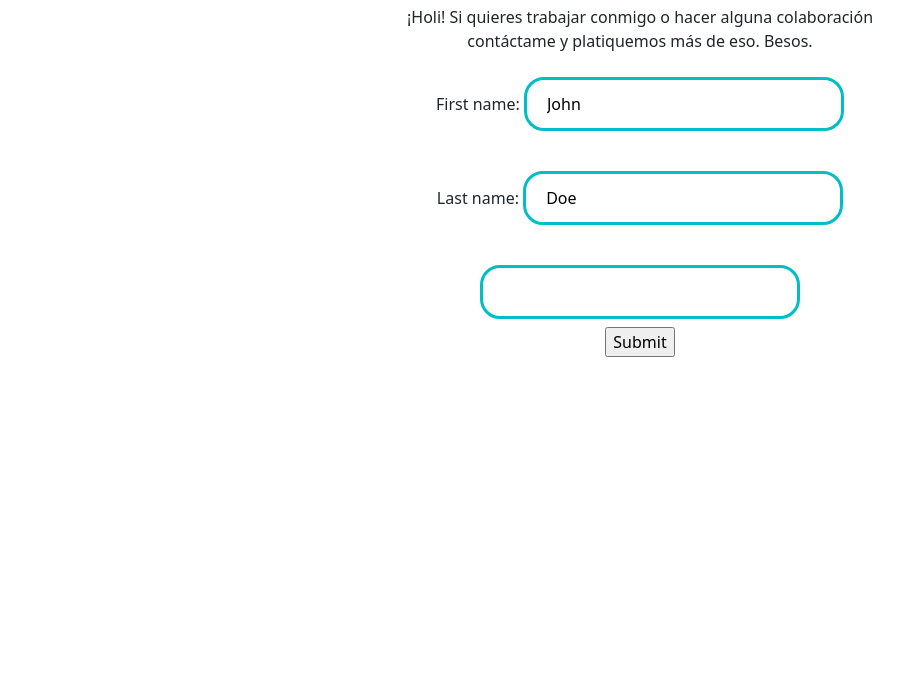
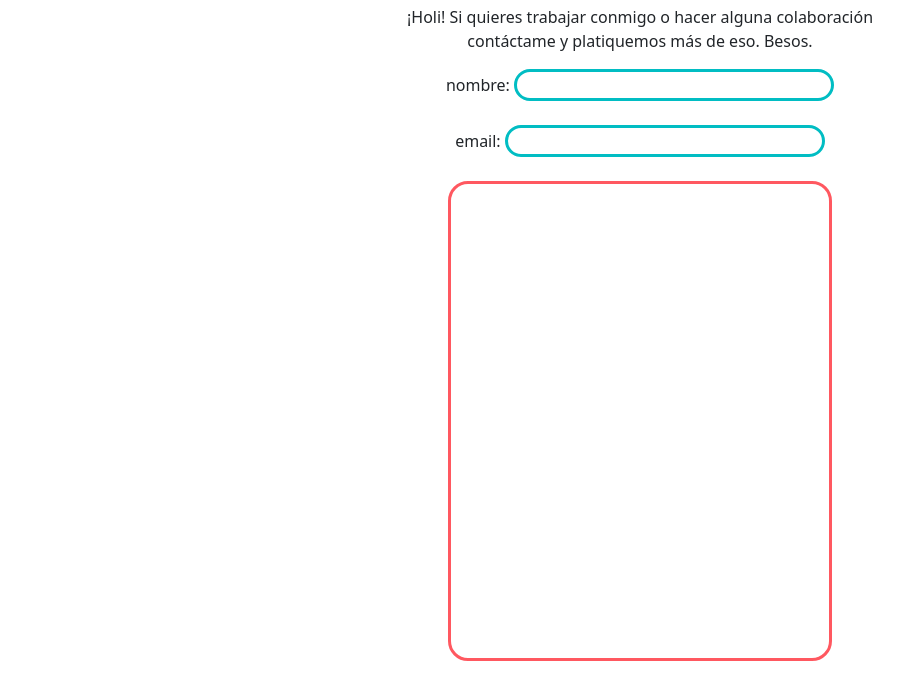
Before and after one commit to YosePeFe/DaniJuarez, a plain HTML site: page contacto.html in a window 1280 px wide. Shown: the part 99-798 px from the top of the page, without its empty margins (0-923 px from the left). Drawn offline with nearby package versions, Linux system fonts and the light colour scheme.

Commit message:
Correcciones

```diff
--- a/contacto.html
+++ b/contacto.html
@@ -16,10 +16,8 @@
     <style>
         input[type=text] {
             width: 25%;
-            padding: 12px 20px;
-            margin: 8px 0;
             box-sizing: border-box;
-            border: 3px solid #00BFC4;
+            border: 3px solid #01BDC3;
             -webkit-transition: 0.5s;
             transition: 0.5s;
             outline: none;
@@ -28,6 +26,16 @@
 
         input[type=text]:focus {
             border: 3px solid #01a3a9;
+        }
+
+        #message {
+            width: 30%;
+            height: 30rem;
+            box-sizing: border-box;
+            border: 3px solid #FF5860;
+            -webkit-transition: 0.5s;
+            transition: 0.5s;
+            outline: none;
         }
     </style>
 </head>
@@ -61,12 +69,11 @@
         <p>¡Holi! Si quieres trabajar conmigo o hacer alguna colaboración <br> contáctame y platiquemos más de eso.
             Besos.</p>
         <form action="/action_page.php">
-            <label for="fname">First name:</label>
-            <input type="text" id="fname" name="fname" value="John"><br><br>
-            <label for="lname">Last name:</label>
-            <input type="text" id="lname" name="lname" value="Doe"><br><br>
-            <input type="text"> <br>
-            <input type="submit" value="Submit">
+            <label for="fname">nombre:</label>
+            <input type="text" id="fname" name="fname"><br><br>
+            <label for="lname">email:</label>
+            <input type="text" id="lname" name="lname"><br><br>
+            <input id="message" type="text"> <br>
         </form>
     </div>
 </body>
```
